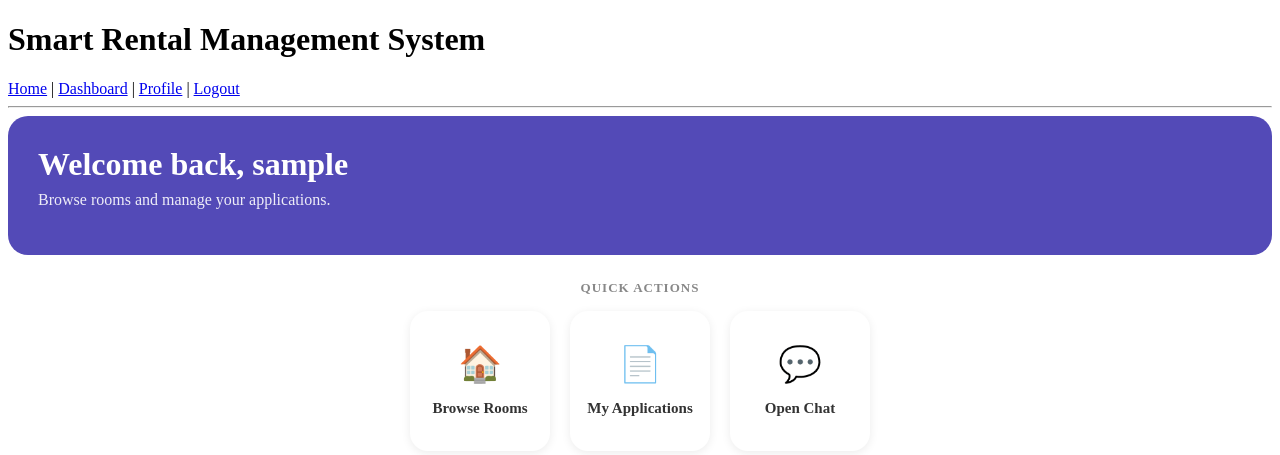
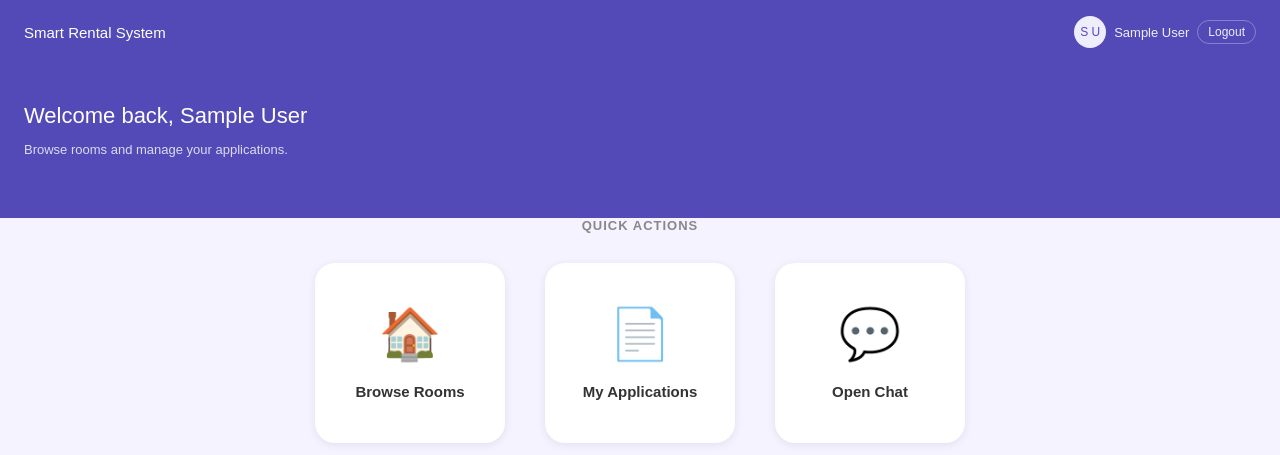
Before and after one commit to simonpaull/G-29-Smart-Rental-Management-System, a Django app: page /prospect-dashboard/ in a window 1280 px wide. Shown: the top 455 px of the page. Run offline with Django 5.2, Linux system fonts and the light colour scheme; a user stored in the database is signed in; tables that the repository leaves empty hold one stand-in row (values such as "Sample post").

Commit message:
prospect dashboard UI

```diff
--- a/core/templates/prospect_dashboard.html
+++ b/core/templates/prospect_dashboard.html
@@ -1,25 +1,80 @@
-{% extends 'base.html' %}
-
-{% block content %}
+<!DOCTYPE html>
+<html>
+<head>
+    <title>Prospect Dashboard</title>
+    <meta name="viewport"
+          content="width=device-width, initial-scale=1.0">
 
     <style>
 
+        body{
+            background:#F4F3FF;
+            font-family:Arial,sans-serif;
+            margin:0;
+        }
+
+        .topbar{
+            background:#534AB7;
+            padding:1rem 1.5rem;
+            display:flex;
+            justify-content:space-between;
+            align-items:center;
+        }
+
+        .topbar-title{
+            color:#fff;
+            font-size:15px;
+            font-weight:500;
+        }
+
+        .topbar-user{
+            display:flex;
+            align-items:center;
+            gap:8px;
+        }
+
+        .avatar{
+            width:32px;
+            height:32px;
+            border-radius:50%;
+            background:#EEEDFE;
+            display:flex;
+            align-items:center;
+            justify-content:center;
+            font-size:12px;
+            font-weight:500;
+            color:#534AB7;
+        }
+
+        .topbar-username{
+            color:#EEEDFE;
+            font-size:13px;
+        }
+
+        .logout-btn{
+            color:#EEEDFE;
+            font-size:12px;
+            padding:4px 10px;
+            border:1px solid rgba(255,255,255,0.3);
+            border-radius:20px;
+            text-decoration:none;
+        }
+
         .hero{
             background:#534AB7;
-    padding:30px;
-    border-radius:20px;
-    color:white;
-    margin-bottom:25px;
+            padding:1.5rem 1.5rem 3rem;
+            color:#fff;
         }
 
         .hero h1{
-    margin:0;
-    font-size:32px;
+            font-size:22px;
+            font-weight:500;
+            margin-bottom:4px;
         }
 
         .hero p{
-    margin-top:8px;
-    opacity:0.9;
+            font-size:13px;
+            opacity:0.8;
         }
 
         .stats-row{
@@ -61,16 +116,17 @@
         .qa-grid{
             display:flex;
             justify-content:center;
-    gap:20px;
+            gap:40px;
             flex-wrap:wrap;
+            margin-top:30px;
         }
 
         .qa-card{
-    width:140px;
-    height:140px;
+            width:190px;
+            height:180px;
 
             background:white;
-    border-radius:18px;
+            border-radius:20px;
             text-decoration:none;
 
             display:flex;
@@ -85,12 +141,12 @@
         }
 
         .qa-card:hover{
-    transform:translateY(-3px);
+            transform:translateY(-5px);
         }
 
         .qa-icon{
-    font-size:35px;
-    margin-bottom:15px;
+            font-size:50px;
+            margin-bottom:20px;
         }
 
         .qa-title{
@@ -122,11 +178,43 @@
         }
 
     </style>
+</head>
+
+<body>
+
+<div class="topbar">
+    <div class="topbar-title">
+        Smart Rental System
+    </div>
+
+    <div class="topbar-user">
+        <div class="avatar">
+            {{ request.user.first_name|first|upper }}
+            {{ request.user.last_name|first|upper }}
+        </div>
+
+        <span class="topbar-username">
+            {{ request.user.get_full_name|default:request.user.username }}
+        </span>
+
+        <a class="logout-btn"
+           href="/logout/">
+            Logout
+        </a>
+    </div>
+</div>
 
 <div class="hero">
-    <h1>Welcome back, {{ request.user.username }}</h1>
-    <p>Browse rooms and manage your applications.</p>
+    <h1>
+        Welcome back,
+        {{ request.user.get_full_name|default:request.user.username }}
+    </h1>
+
+    <p>
+        Browse rooms and manage your applications.
+    </p>
 </div>
+
 
 
 <div class="section-title">
@@ -209,4 +297,6 @@
 
 </div>
 
-{% endblock %}
+</body>
+
+</html>
```
Lines whose indentation alone changed are shown as unchanged.
